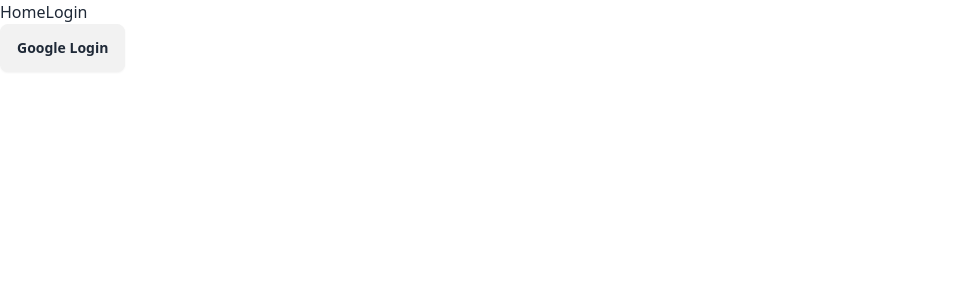
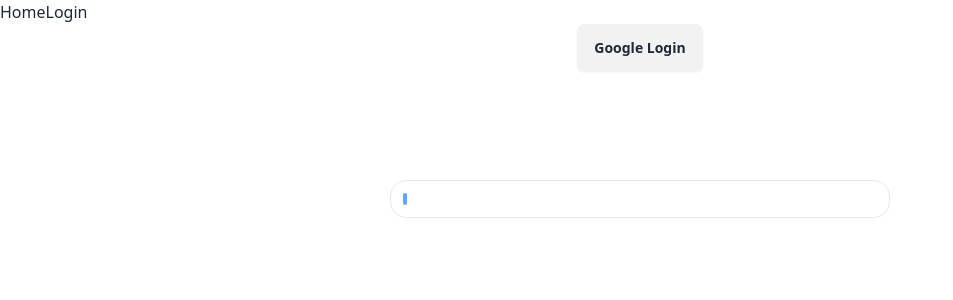
Before and after one commit to nekokaito/firebase-basics, a React (Vite) app: page /login in a window 1280 px wide. Shown: the top 300 px of the page, without its empty margins (0-953 px from the left). Built offline with nearby package versions, Linux system fonts and the light colour scheme.

Commit message:
Created User jsx and loaded data

```diff
--- a/src/components/Login.jsx
+++ b/src/components/Login.jsx
@@ -1,22 +1,30 @@
 import { getAuth, signInWithPopup } from "firebase/auth";
 import app from "../firebase/firebase.init";
 import { GoogleAuthProvider } from "firebase/auth";
+import { useState } from "react";
+import User from "./User";
 
 const Login = () => {
     const auth = getAuth(app);
     const provider = new GoogleAuthProvider();
+    const [user, setUser] = useState([]);
 
    const loginFromGoogle = () => {
           signInWithPopup(auth, provider)
           .then(result => {
-            const user = result.user;
-            console.log(user);
+            const userData = result.user;
+            console.log(userData);
+            setUser(userData);
+
           })
           .catch(console.log('error'))
    }
     return (
-        <div>
-          <button onClick={loginFromGoogle} className="btn">Google Login</button>
+        <div className="flex flex-col justify-center items-center gap-5">
+            <button onClick={loginFromGoogle} className="btn">Google Login</button>
+          <div className="flex p-10 flex-col justify-center items-center my-10">
+               <User user={user}></User>
+          </div>
         </div>
     );
 };
--- /dev/null
+++ b/src/components/User.jsx
@@ -0,0 +1,21 @@
+
+
+const User = ({user}) => {
+
+    const {displayName, email, photoURL} = user;
+
+    return (
+        <div className="border border-gray-200 w-[500px] p-3  flex gap-7 rounded-2xl my-2">
+            <div className="flex justify-center">
+            <img className="rounded-full border-blue-400  border-2" src={photoURL} alt="" />
+            </div>
+            <div className="flex flex-col gap-3">
+            <h1 className="font-bold text-xl text-gray-600">{displayName}</h1>
+            <h1 className="font-bold text-sm text-gray-300">{email}</h1>
+            </div>
+
+        </div>
+    );
+};
+
+export default User;
```
